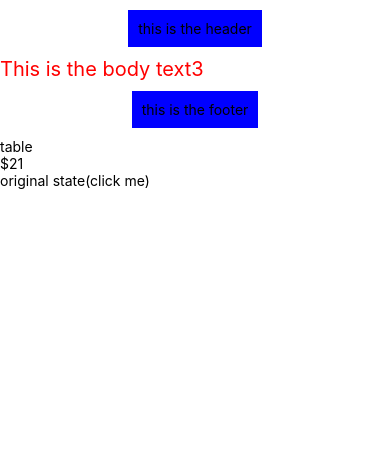
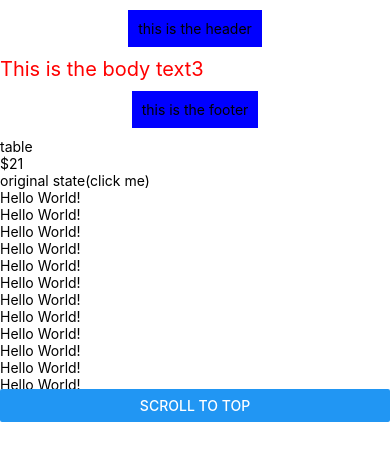
Before and after one commit to zhuodp/zetoRN, a React Native app: screen / in a window 390 px wide. Shown: the top 460 px of the page. Built offline with nearby package versions, Linux system fonts and the light colour scheme.

Commit message:
ADD: useRef

```diff
--- a/App.tsx
+++ b/App.tsx
@@ -5,8 +5,8 @@
  * @format
  */
 
-import React, {useState, useEffect} from 'react';
-import { View, Text, SafeAreaView } from 'react-native';
+import React, {useState, useEffect, useRef} from 'react';
+import { View, Text, SafeAreaView, ScrollView, Button } from 'react-native';
 import MyText from './components/MyText';
 import styles from './components/styles';
 import ItemView from './components/ItemView';
@@ -14,6 +14,12 @@ import Toast from "react-native-toast-message";
 
 
 const App = () => {
+
+  const scrollViewRef = useRef(null)
+  const onScrollToTop = () => {
+    scrollViewRef.current.scrollTo(0, 0, true)
+  }
+
   const [textWithState, setText] = useState('original state(click me)')
 
   useEffect(() => {
@@ -24,6 +30,8 @@ const App = () => {
     console.log("useState text has changed to " + textWithState)
   }, [textWithState])
 
+  let listItems = Array(100).fill(0)
+
   return (
     <SafeAreaView>
       <View style={styles.normalBox}><Text>this is the header</Text></View>
@@ -32,6 +40,11 @@ const App = () => {
       <ItemView name={'table'} price={'$21'}></ItemView>
 
       <Text onPress={() => setText('new state')}>{textWithState}</Text>
+
+      <ScrollView style={{height: 200}} ref={scrollViewRef}>
+        {listItems.map((value, index) => (<Text key={index}>Hello World!</Text>))}
+      </ScrollView>
+      <Button onPress={onScrollToTop} title='Scroll To Top'></Button>
     </SafeAreaView>
   );
 };
```
